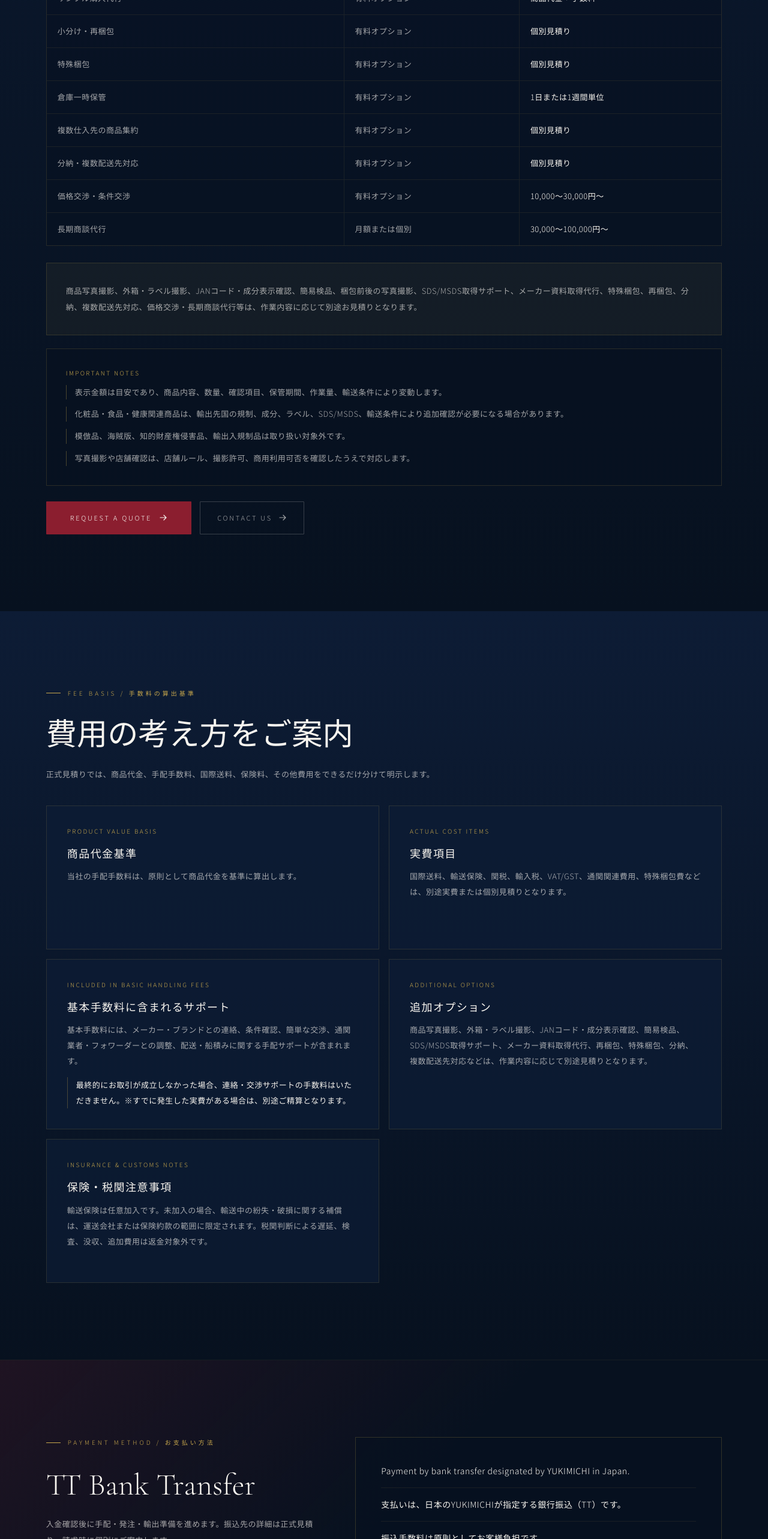
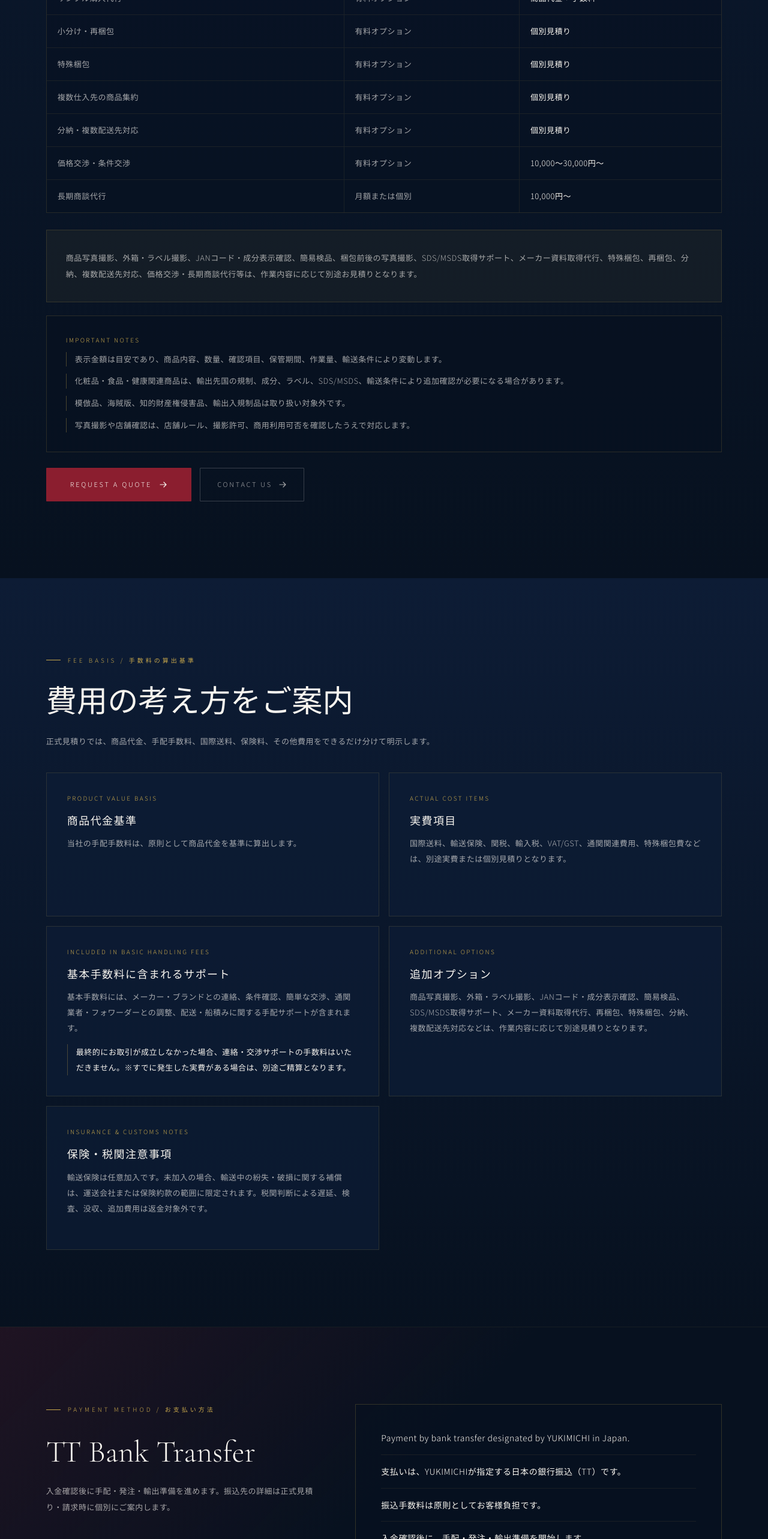
Before and after one commit to JUSTHEN-YUUKI/YUKIMICHI-ChatGpt-NEW-HP, a Next.js app: page /pricing in a window 1280 px wide. Shown: the part 2960-5526 px from the top of the page at 60% size. Built offline with nearby package versions, Linux system fonts and the light colour scheme.

Commit message:
Update optional service pricing text

```diff
--- a/app/pricing/page.tsx
+++ b/app/pricing/page.tsx
@@ -85,16 +85,15 @@ const optionalServiceFees = [
   { service: 'サンプル購入代行', type: '有料オプション', guide: '商品代金 + 手数料' },
   { service: '小分け・再梱包', type: '有料オプション', guide: '個別見積り' },
   { service: '特殊梱包', type: '有料オプション', guide: '個別見積り' },
-  { service: '倉庫一時保管', type: '有料オプション', guide: '1日または1週間単位' },
   { service: '複数仕入先の商品集約', type: '有料オプション', guide: '個別見積り' },
   { service: '分納・複数配送先対応', type: '有料オプション', guide: '個別見積り' },
   { service: '価格交渉・条件交渉', type: '有料オプション', guide: '10,000〜30,000円〜' },
-  { service: '長期商談代行', type: '月額または個別', guide: '30,000〜100,000円〜' },
+  { service: '長期商談代行', type: '月額または個別', guide: '10,000円〜' },
 ]
 
 const paymentItems = [
   'Payment by bank transfer designated by YUKIMICHI in Japan.',
-  '支払いは、日本のYUKIMICHIが指定する銀行振込（TT）です。',
+  '支払いは、YUKIMICHIが指定する日本の銀行振込（TT）です。',
   '振込手数料は原則としてお客様負担です。',
   '入金確認後に、手配・発注・輸出準備を開始します。',
 ]
```
